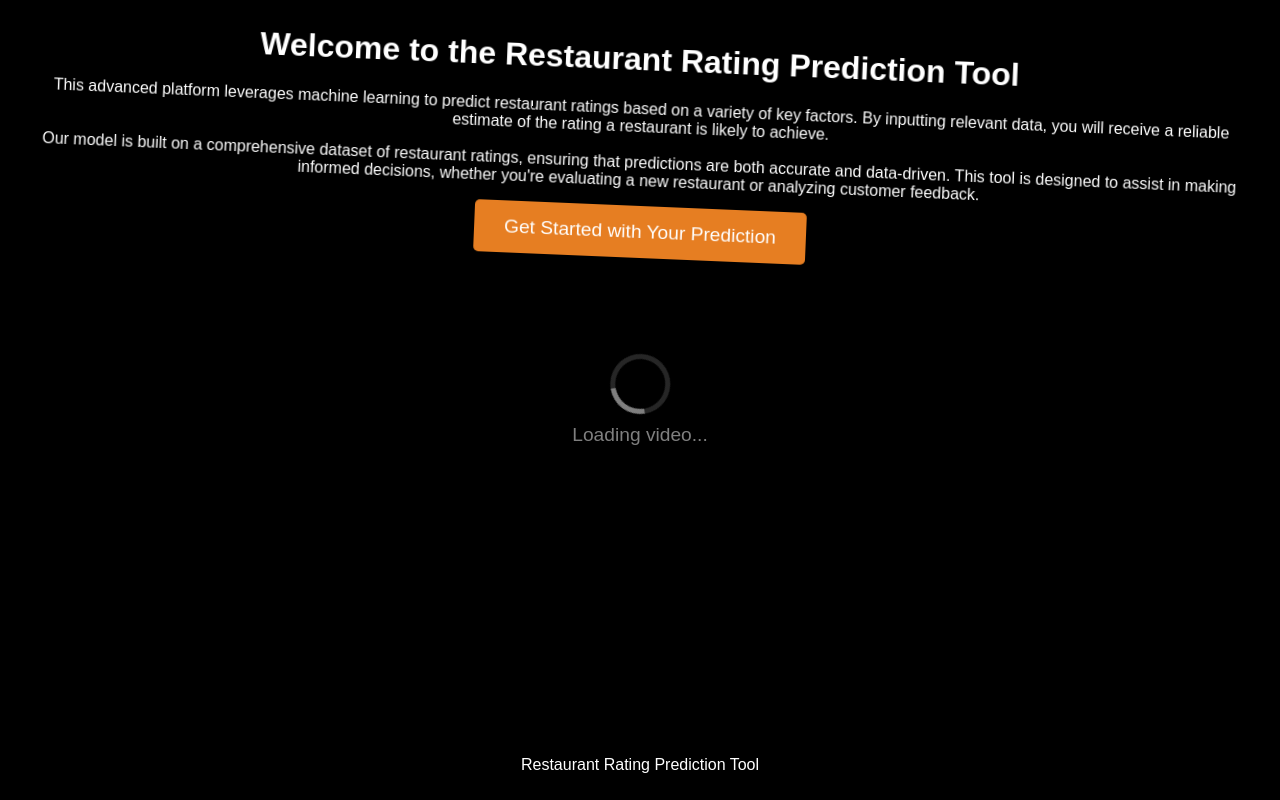
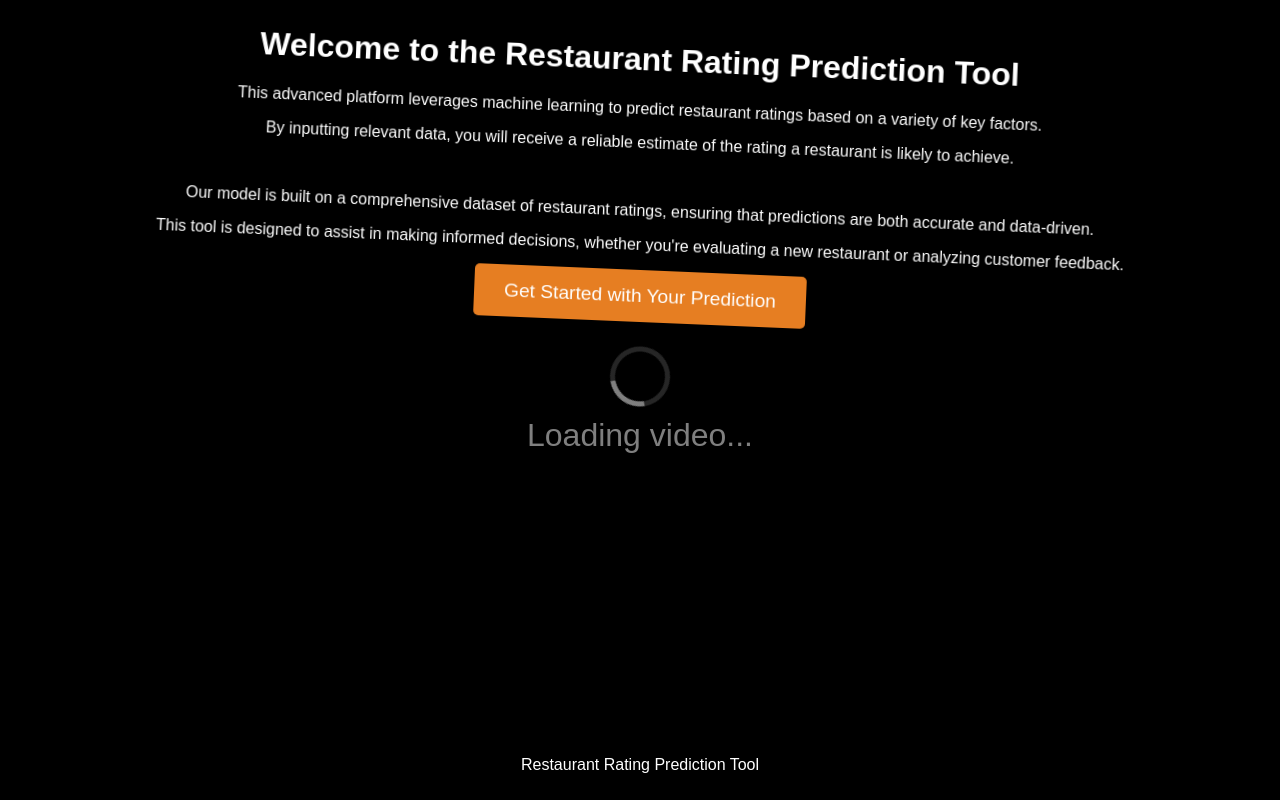
Before and after one commit to aliehhz/Restaurant_Rating_Prediction, a Flask app: page / in a window 1280 px wide. Run offline with Flask 3, Linux system fonts and the light colour scheme.

Commit message:
Update index 6

```diff
--- a/templates/index.html
+++ b/templates/index.html
@@ -310,7 +310,7 @@
 
         .loading-text {
             margin-top: 10px;
-            font-size: 1.2em;
+            font-size: 2em;
             color: white;
         }
 
@@ -357,11 +357,17 @@
 
         <div id="content" class="content loading"> <!-- "loading" class added -->
             <h1>Welcome to the Restaurant Rating Prediction Tool</h1>
-            <p>
-                This advanced platform leverages machine learning to predict restaurant ratings based on a variety of key factors. By inputting relevant data, you will receive a reliable estimate of the rating a restaurant is likely to achieve.
-                <br><br>
-                Our model is built on a comprehensive dataset of restaurant ratings, ensuring that predictions are both accurate and data-driven. This tool is designed to assist in making informed decisions, whether you're evaluating a new restaurant or analyzing customer feedback.
-            </p>
+            <p>This advanced platform leverages machine learning to predict restaurant ratings based on a variety of key factors.</p>
+
+            <p>By inputting relevant data, you will receive a reliable estimate of the rating a restaurant is likely to achieve.</p>
+
+            <p>&nbsp;</p>
+
+            <p>Our model is built on a comprehensive dataset of restaurant ratings, ensuring that predictions are both accurate and data-driven.</p>
+
+            <p>This tool is designed to assist in making informed decisions, whether you're evaluating a new restaurant or analyzing customer feedback.</p>
+
+
             <a href="/predictdata">Get Started with Your Prediction</a>
         </div>
     </div>
```
